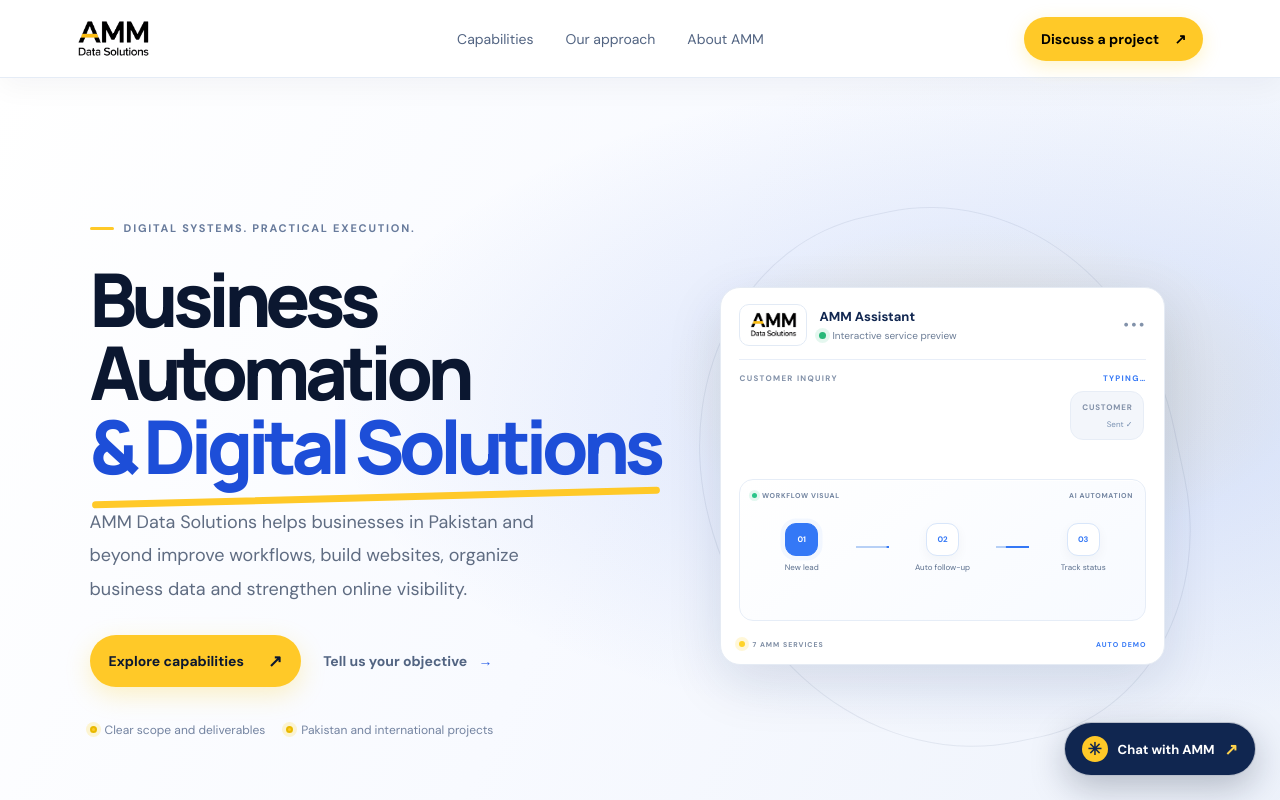
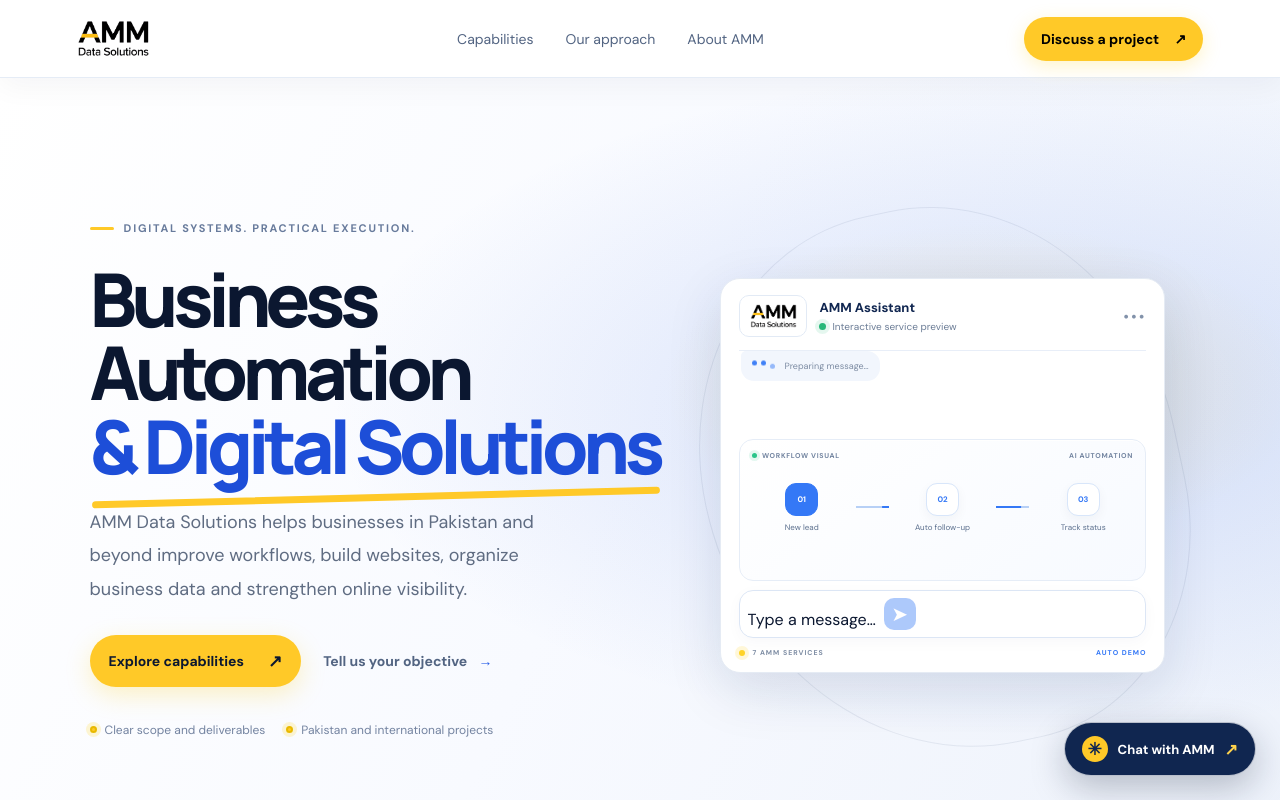
Before and after one commit to wwwab229-cpu/amm-data-solutions-website, a Next.js app: page / in a window 1280 px wide. Shown: the top 800 px of the page. Built offline with nearby package versions, Linux system fonts and the light colour scheme.

Commit message:
Move animated demo composer below service preview

```diff
--- a/app/page.tsx
+++ b/app/page.tsx
@@ -49,6 +49,8 @@
   const [openFaq,setOpenFaq]=useState<number|null>(null);
   const [contactOpen,setContactOpen]=useState(false);
   const [demoMessage,setDemoMessage]=useState("");
+  const [demoDraft,setDemoDraft]=useState("");
+  const [demoSent,setDemoSent]=useState(false);
   const [demoScene,setDemoScene]=useState("idle");
   const [demoTyping,setDemoTyping]=useState(true);
   const demoSceneLabels:Record<string,string>={idle:"READY",automation:"AI AUTOMATION",chatbot:"AI CHATBOTS",website:"WEB & E-COMMERCE",data:"DATA & REPORTING",seo:"SEO + AI SEARCH",marketing:"DIGITAL ADS",creative:"CREATIVE & BRAND"};
@@ -61,16 +63,19 @@
       let index=0;
       while(!cancelled){
         const flow=demoFlows[index%demoFlows.length];
-        setDemoMessage("");setDemoTyping(true);
+        setDemoMessage("");setDemoDraft("");setDemoSent(false);setDemoTyping(true);
         await wait(500);
         for(let n=1;n<=flow.message.length;n++){
           if(cancelled)return;
-          setDemoMessage(flow.message.slice(0,n));
+          setDemoDraft(flow.message.slice(0,n));
           await wait(32);
         }
         if(cancelled)return;
         setDemoTyping(false);
-        await wait(450); // simulate the customer sending the completed message
+        await wait(450); // pause on the completed draft before the send animation
+        if(cancelled)return;
+        setDemoMessage(flow.message);setDemoDraft("");setDemoSent(true);
+        await wait(220); // show the message landing in the chat
         if(cancelled)return;
         setDemoScene(flow.scene); // start the matching service animation when the message is sent
         await wait(3900);
@@ -104,9 +109,9 @@
             <div className="heroChatIdentity"><strong>AMM Assistant</strong><span><i/> Interactive service preview</span></div>
             <span className="heroChatMore" aria-hidden="true">•••</span>
           </div>
-          <div className="heroChatContext"><span>CUSTOMER INQUIRY</span><span>{demoTyping?"TYPING…":"SENT ✓"}</span></div>
           <div className="heroChatMessages visualOnlyMessages" aria-live="polite">
-            <div className="heroChatBubble userBubble"><span className="bubbleName">CUSTOMER</span>{demoMessage}<span className="customerSentStatus">Sent ✓</span></div>
+            {demoMessage && <div className="heroChatBubble userBubble"><span className="bubbleName">YOU</span>{demoMessage}{demoSent && <span className="customerSentStatus">Sent ✓</span>}</div>}
+            {demoTyping && !demoMessage && <div className="heroAutoTyping"><i/><i/><i/><small>Preparing message…</small></div>}
           </div>
           <div className={`heroWorkPreview work-${demoScene}`} key={demoScene} aria-label={`${demoScene} workflow animation`}>
             <div className="heroWorkHead"><span className="heroWorkLive"><i/> WORKFLOW VISUAL</span><span>{demoSceneLabel}</span></div>
@@ -119,6 +124,10 @@
             {demoScene === "creative" && <div className="creativeAnimation"><div className="creativePoster"><span>AMM / STUDIO</span><b>IDEA<br/>→ IMPACT</b><i/></div><div className="creativeSwatches"><i/><i/><i/></div></div>}
           </div>
 
+          <div className="heroChatComposer demoComposer" aria-label="Live demo message composer">
+            <div className="demoComposerText">{demoDraft || (demoSent ? "Message sent" : "Type a message…")}{demoTyping && demoDraft && <span className="demoCaret" aria-hidden="true"/>}</div>
+            <button type="button" className={demoSent ? "demoSendButton isSent" : "demoSendButton"} aria-label={demoSent ? "Message sent" : "Send message"} disabled={!demoDraft && !demoSent}><span>{demoSent ? "✓" : "➤"}</span></button>
+          </div>
           <div className="heroChatCaption"><span className="heroChatPulse"/> 7 AMM SERVICES <span>AUTO DEMO</span></div>
         </div>
         <div className="heroChatFloat floatTop"><span>✦</span> Animated workflows</div>
```
